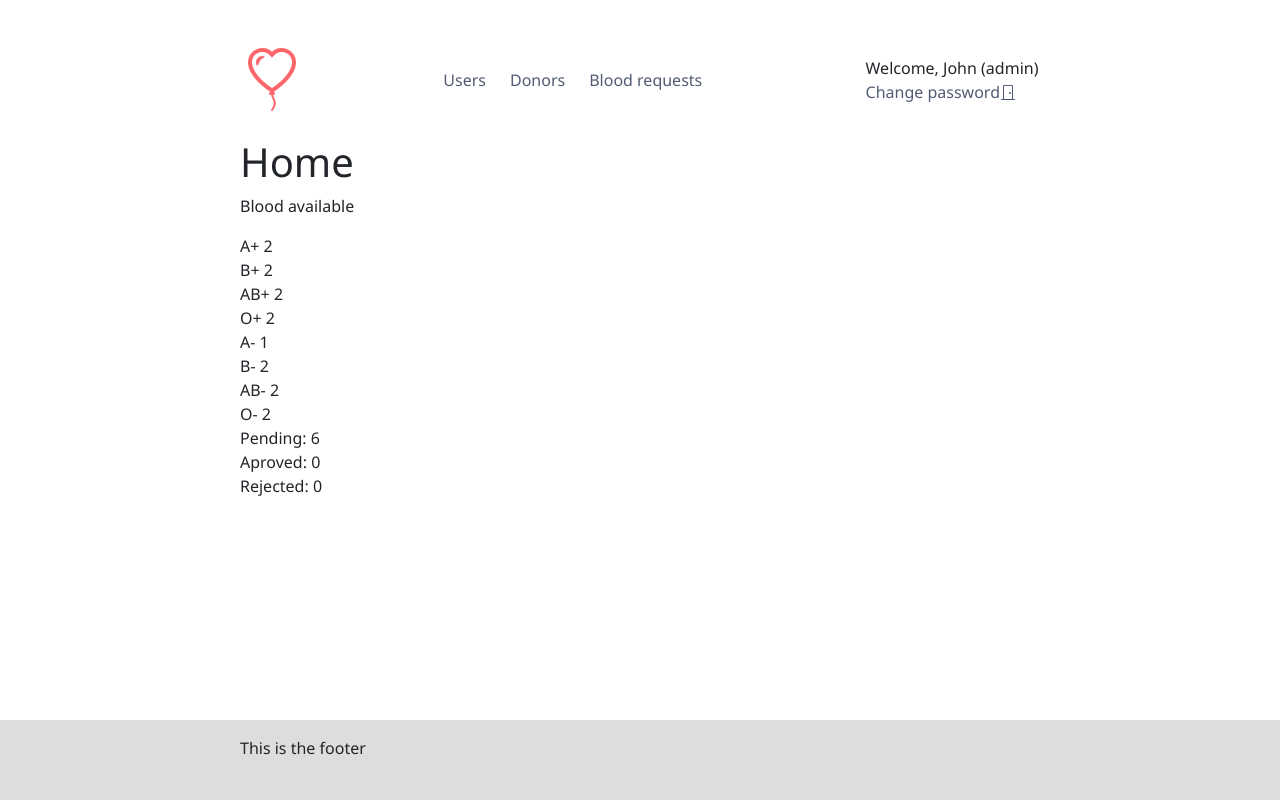
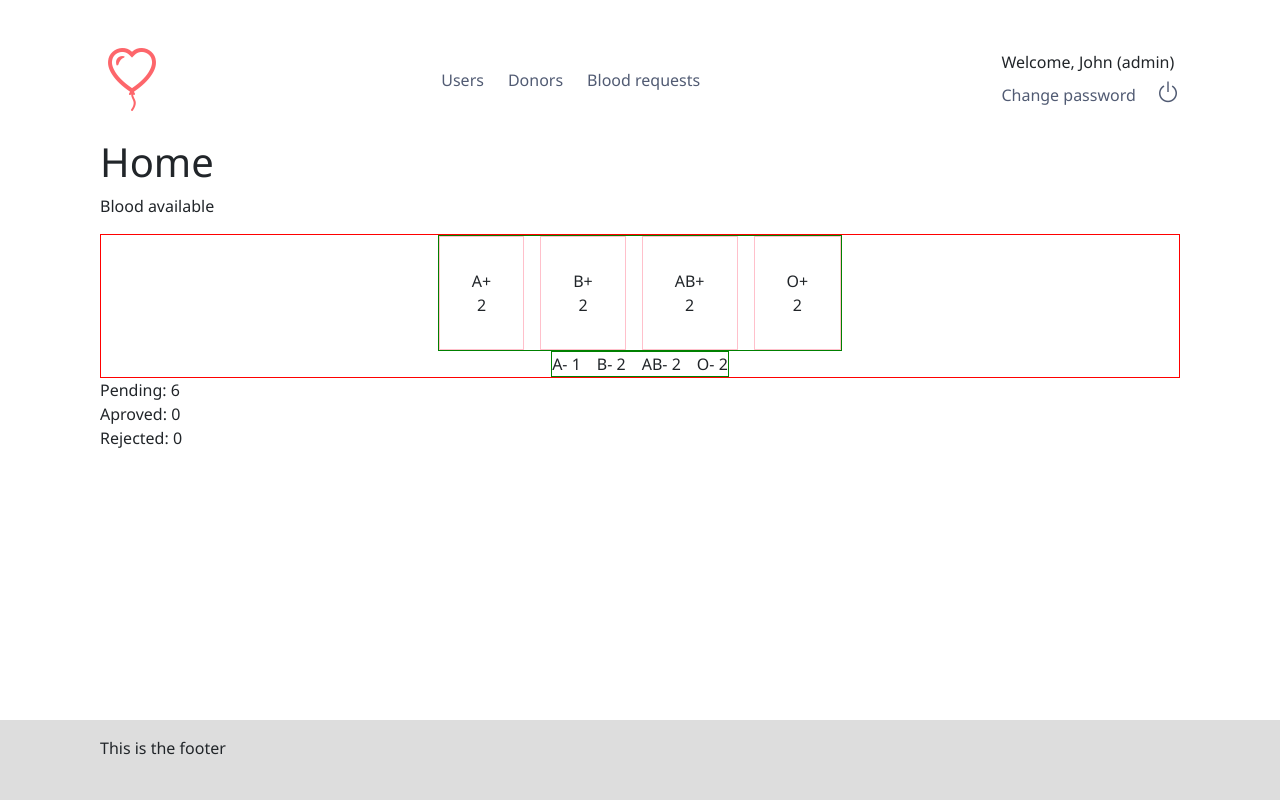
Before and after one commit to claucia/cs50x-final-project, a Flask app: page / in a window 1280 px wide. Run offline with Flask 2, Linux system fonts and the light colour scheme; a user stored in the database is signed in; data comes from the database, SQL or seed files in the repository; parts of the project's set-up code (start-up, migrations or seed data) failed here and were passed over; some libraries are stand-ins or nearby versions.

Commit message:
Initial style home

```diff
--- a/app/static/header.css
+++ b/app/static/header.css
@@ -30,7 +30,7 @@ color:var(--blue);
   flex-direction: column;
 }
 
-.authenticated-user>.authenticated-user-actions{
-  display: flex;
-  margin-right: 1.5rem;
+.authenticated-user>.authenticated-user-actions>.logout{
+  font-size: 1.5rem;
+  margin-left: 1rem;
 }
--- /dev/null
+++ b/app/static/home.css
@@ -0,0 +1,31 @@
+main>.content{
+  /* background-color: aqua; */
+}
+
+main>.content>.stock{
+  display: flex;
+  flex-direction: column;
+  justify-content: center;
+  align-items: center;
+  border: 1px solid red;
+}
+
+main>.content>.stock>.positive,
+main>.content>.stock>.negative{
+  border: 1px solid green;
+  display: flex;
+  gap: 1rem;
+}
+
+main>.content>.stock>.positive>.a-positive,
+main>.content>.stock>.positive>.b-positive,
+main>.content>.stock>.positive>.ab-positive,
+main>.content>.stock>.positive>.o-positive{
+  padding:2rem;
+  border: 1px solid pink;
+  display: flex;
+  flex-direction: column;
+  align-items: center;
+  justify-content: center;
+
+}
--- a/app/static/style.css
+++ b/app/static/style.css
@@ -67,6 +67,6 @@ footer {
 
 .content {
     padding: 1rem 0;
-    max-width: 800px;
+    max-width: 1080px;
     margin: 0 auto;
 }
--- a/app/templates/layout.html
+++ b/app/templates/layout.html
@@ -12,6 +12,7 @@
 
     <link rel="stylesheet" href="{{ url_for('static', filename='style.css') }}">
     <link rel="stylesheet" href="{{ url_for('static', filename='header.css') }}">
+    <link rel="stylesheet" href="{{ url_for('static', filename='home.css') }}">
     <link rel="stylesheet" href="{{ url_for('static', filename='tables.css') }}">
     <link rel="stylesheet" href="{{ url_for('static', filename='form.css') }}">
     <title>{% block title %}{% endblock %}</title>
@@ -48,7 +49,7 @@
                 <span>Welcome, {{ current_user.first_name }} ({{ current_user.role }})</span>
                 <div class="authenticated-user-actions">
                     <a href="{{ url_for('change_password')}}">Change password</a>
-                    <a class="logout" href="{{ url_for('logout')}}"><i class="bi bi-door-closed"></i></a>
+                    <a class="logout" href="{{ url_for('logout')}}"><i class="bi bi-power"></i></a>
                 </div>
             </div>
             {% endif %}
```
